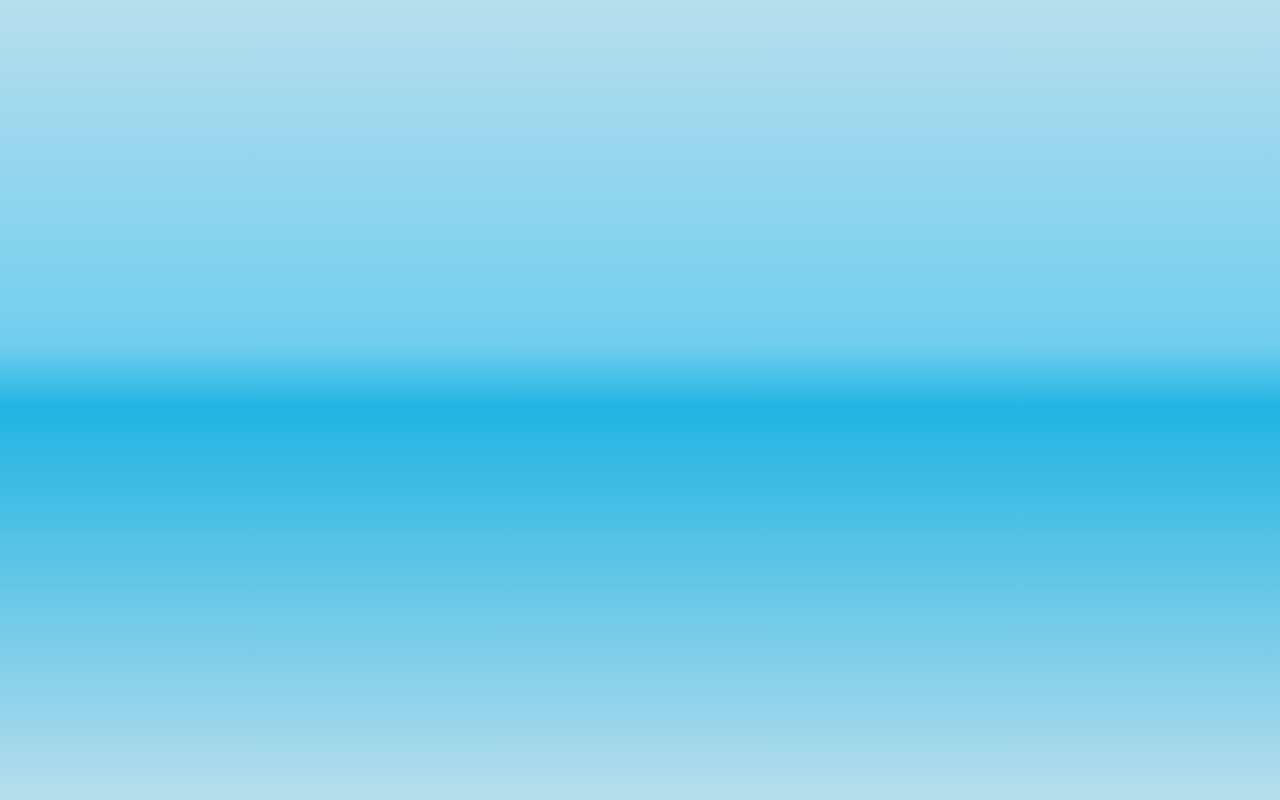
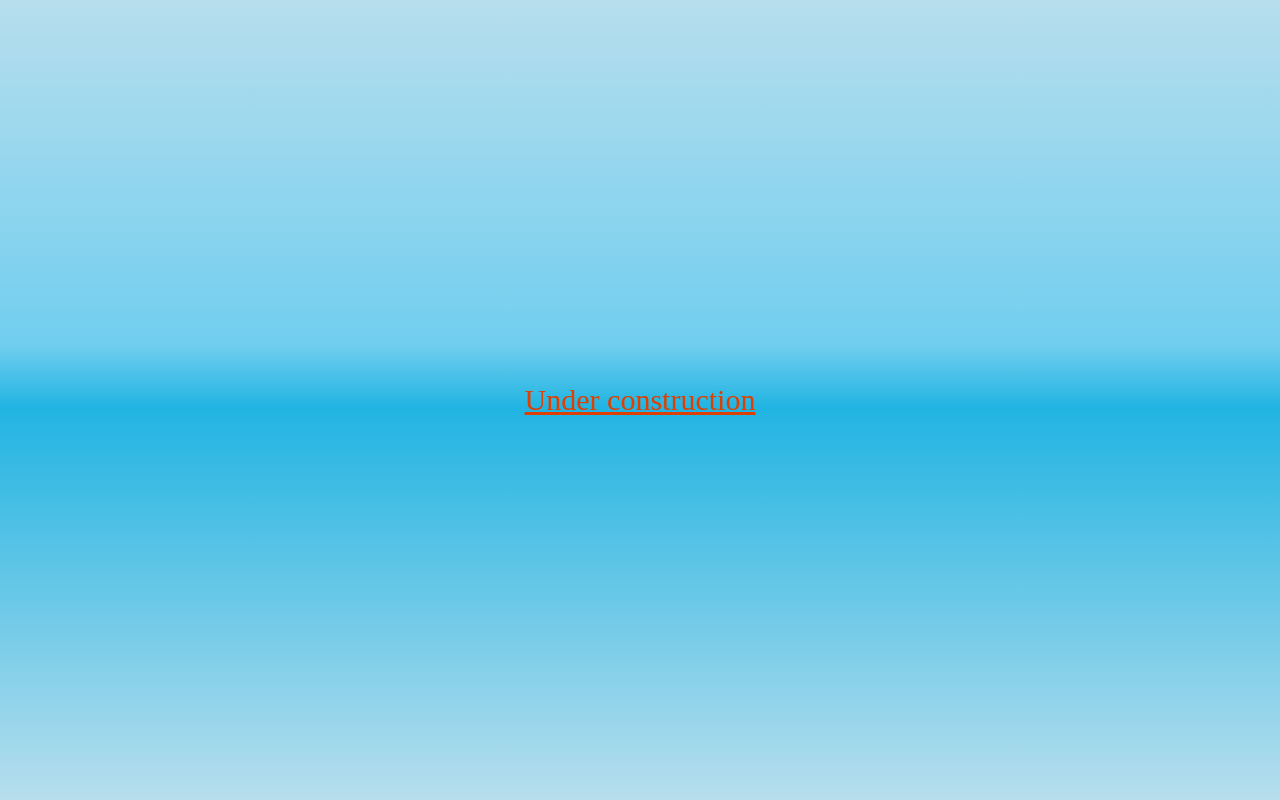
Before and after one commit to nicolaen/nicolaen.github.com, a plain HTML site: page index.html in a window 1280 px wide. Drawn offline with Linux system fonts and the light colour scheme.

Commit message:
Add under construction text

```diff
--- a/index.html
+++ b/index.html
@@ -24,6 +24,7 @@
             width: 100%;
             top: 50%;
             font-size: 30px;
+            line-height: 36px;;
             margin-top: -18px;
             text-decoration: underline;
             color: #dd4000;
@@ -31,4 +32,7 @@
         }
     </style>
 </head>
+<body>
+    <p>Under construction</p>
+</body>
 </html>
```
